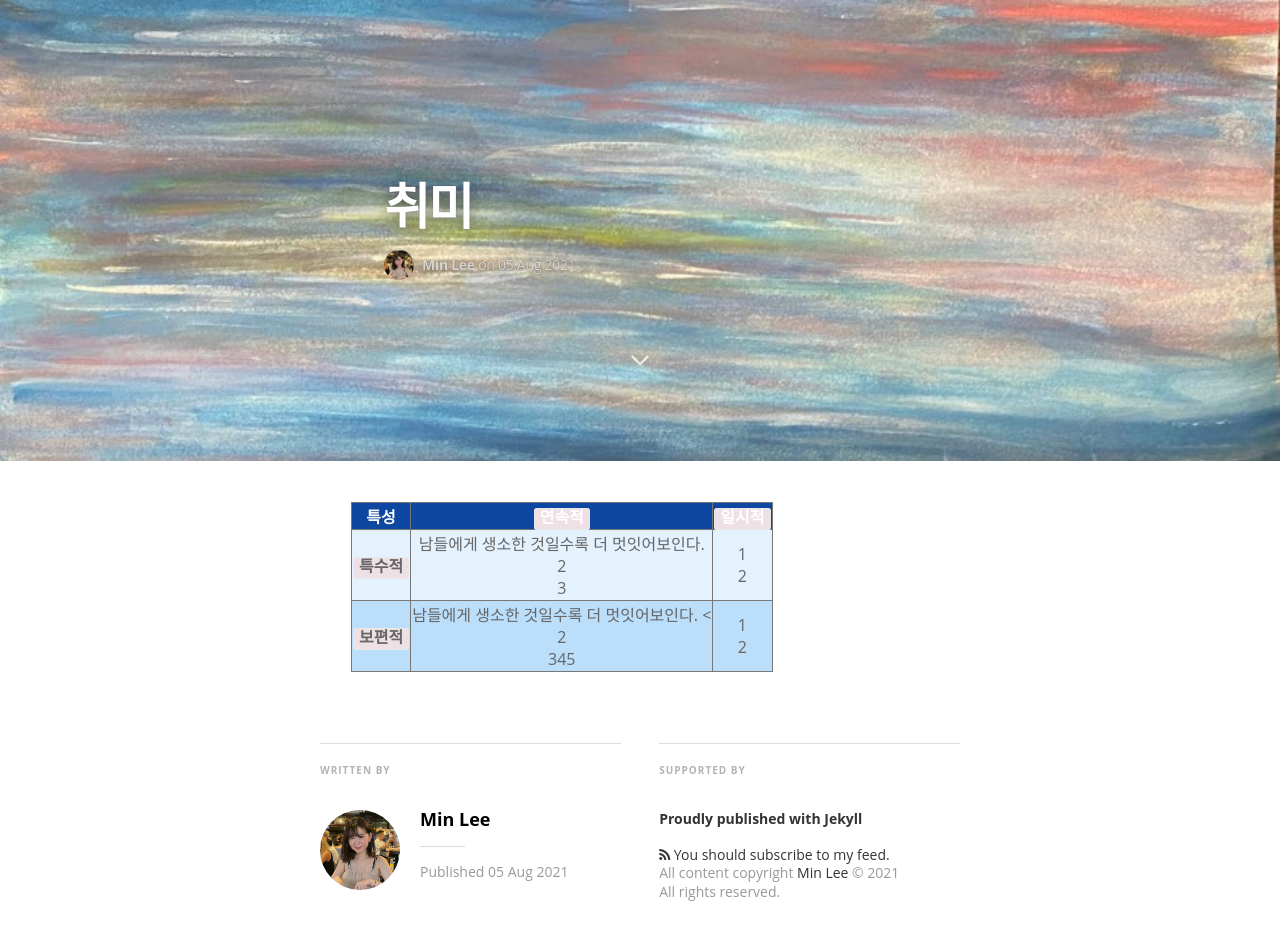
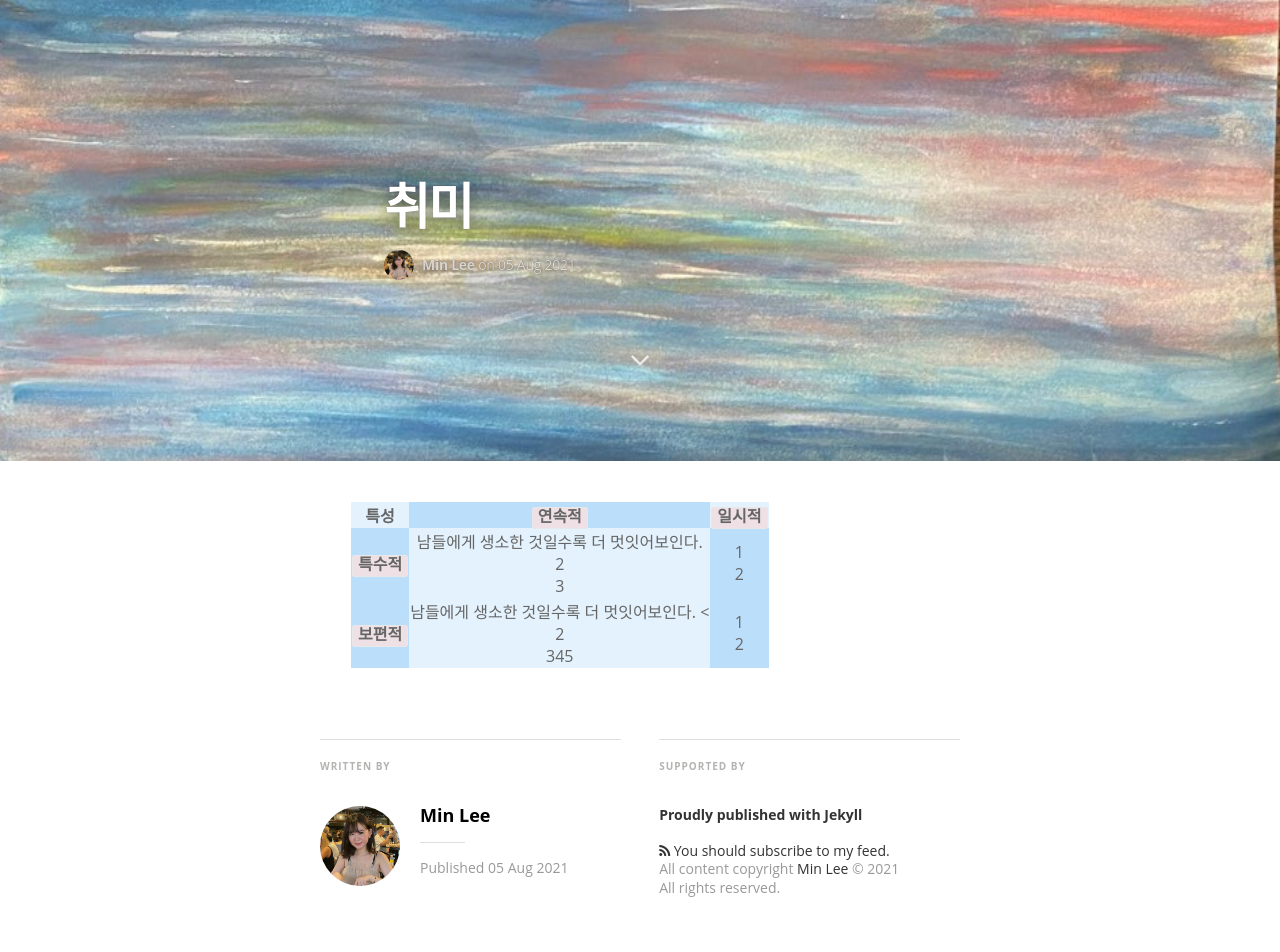
Before and after one commit to minniie/minniie.github.io, a Jekyll site: the page built from _posts/2021-08-05-post4.markdown, in a window 1280 px wide. Shown: the part 439-1391 px from the top of the page. Built offline with Jekyll 4.4.1, drawn with Linux system fonts in a browser that asks for light colours; nearby versions of some CDN libraries; some web fonts are replaced.

Commit message:
Update main.sass

```diff
--- a/css/main.sass
+++ b/css/main.sass
@@ -39,19 +39,12 @@ table
   border: 1px solid #FFF
   border-collapse: collapse
 
-th, td
-  border: 1px solid #777
 
-thead tr
-  background-color: #0d47a1
-  color: #ffffff
+th:nth-child(2n), td:nth-child(2n+1)
+  background-color: #bbdefb
 
-tbody tr
-  &:nth-child(2n)
-    background-color: #bbdefb
-
-  &:nth-child(2n+1)
-    background-color: #e3f2fd
+th:nth-child(2n+1), td:nth-child(2n)
+  background-color: #e3f2fd
 
 body
   font-family: $font-sans
```
